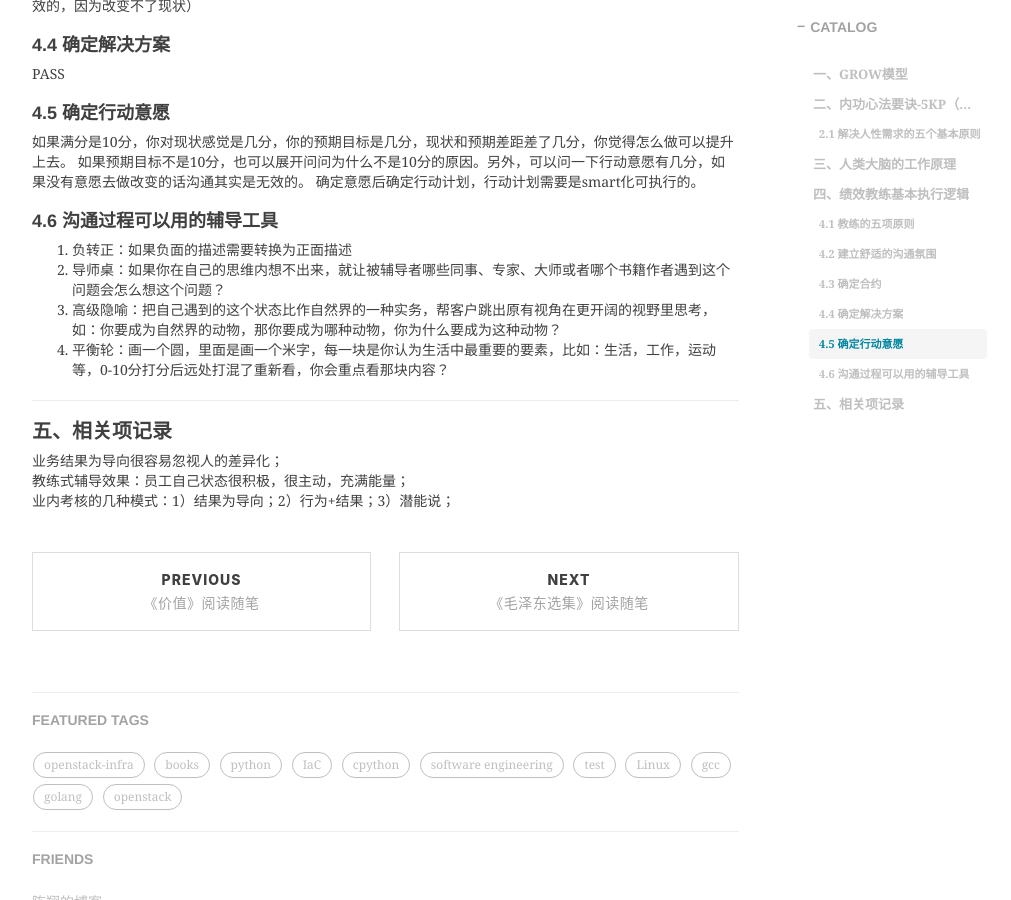
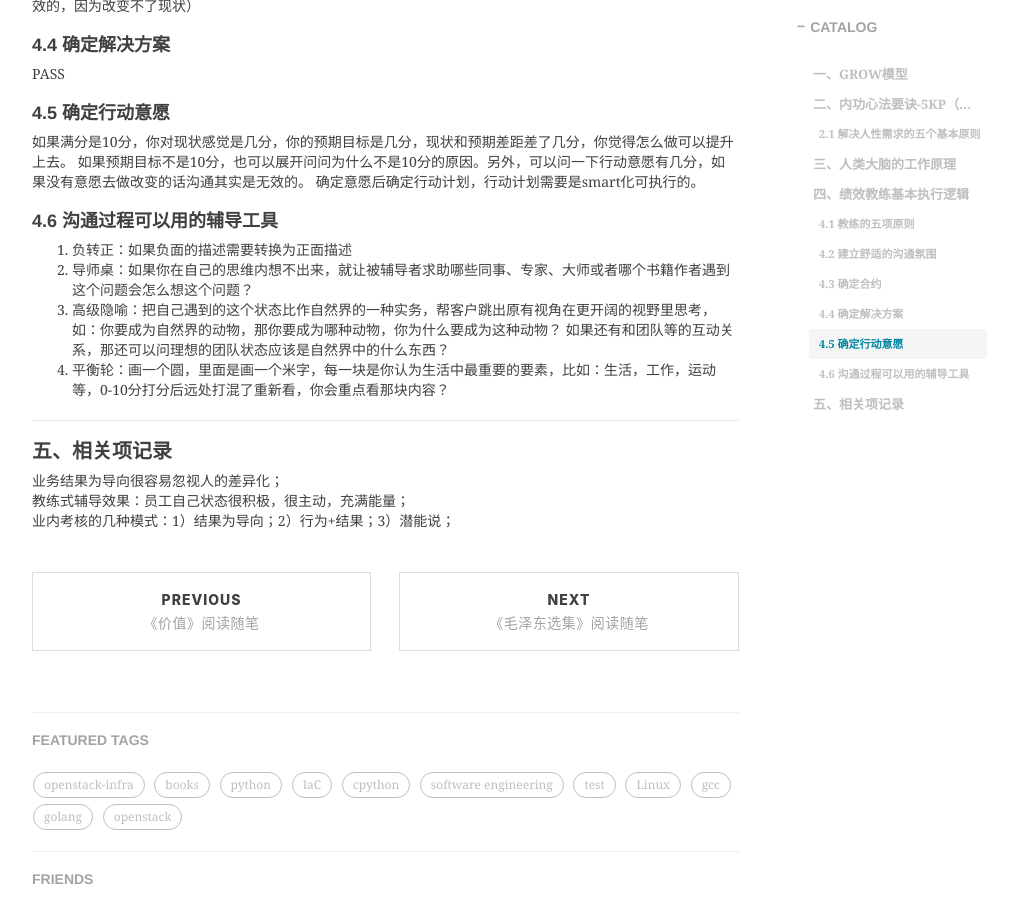
Before and after one commit to shihai1991/shihai1991.github.io, a Jekyll site: the page built from _posts/2022-08-21-教练式辅导.md, in a window 1280 px wide and 900 px high, scrolled down 1825 px. Shown: the whole window, without its empty margins (233-1244 px from the left). Built offline with Jekyll 4.4.1, drawn with Linux system fonts in a browser that asks for light colours; nearby versions of some CDN libraries; comment, search, counter and statistics services are not loaded.

Commit message:
Update 2022-08-21-教练式辅导.md

```diff
--- a/_posts/2022-08-21-教练式辅导.md
+++ b/_posts/2022-08-21-教练式辅导.md
@@ -68,8 +68,8 @@ PASS
 
 ### 4.6 沟通过程可以用的辅导工具
 1. 负转正：如果负面的描述需要转换为正面描述
-2. 导师桌：如果你在自己的思维内想不出来，就让被辅导者哪些同事、专家、大师或者哪个书籍作者遇到这个问题会怎么想这个问题？
-3. 高级隐喻：把自己遇到的这个状态比作自然界的一种实务，帮客户跳出原有视角在更开阔的视野里思考，如：你要成为自然界的动物，那你要成为哪种动物，你为什么要成为这种动物？
+2. 导师桌：如果你在自己的思维内想不出来，就让被辅导者求助哪些同事、专家、大师或者哪个书籍作者遇到这个问题会怎么想这个问题？
+3. 高级隐喻：把自己遇到的这个状态比作自然界的一种实务，帮客户跳出原有视角在更开阔的视野里思考，如：你要成为自然界的动物，那你要成为哪种动物，你为什么要成为这种动物？ 如果还有和团队等的互动关系，那还可以问理想的团队状态应该是自然界中的什么东西？
 4. 平衡轮：画一个圆，里面是画一个米字，每一块是你认为生活中最重要的要素，比如：生活，工作，运动等，0-10分打分后远处打混了重新看，你会重点看那块内容？
 
 ## 五、相关项记录
```
